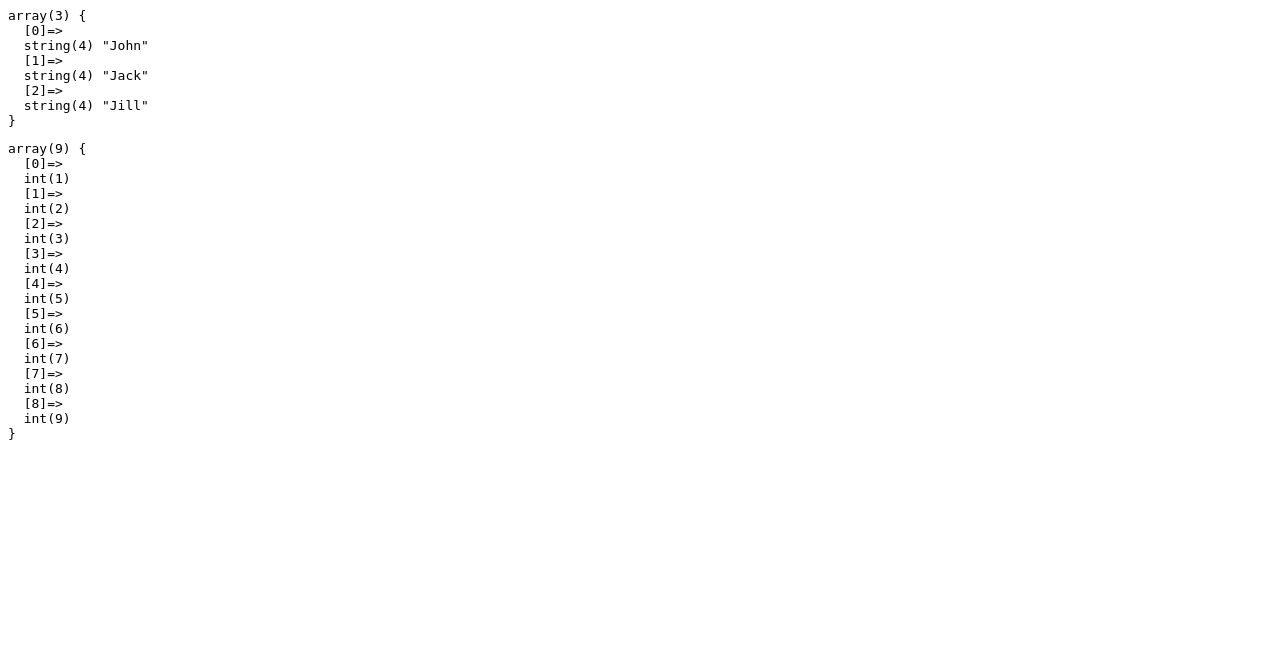
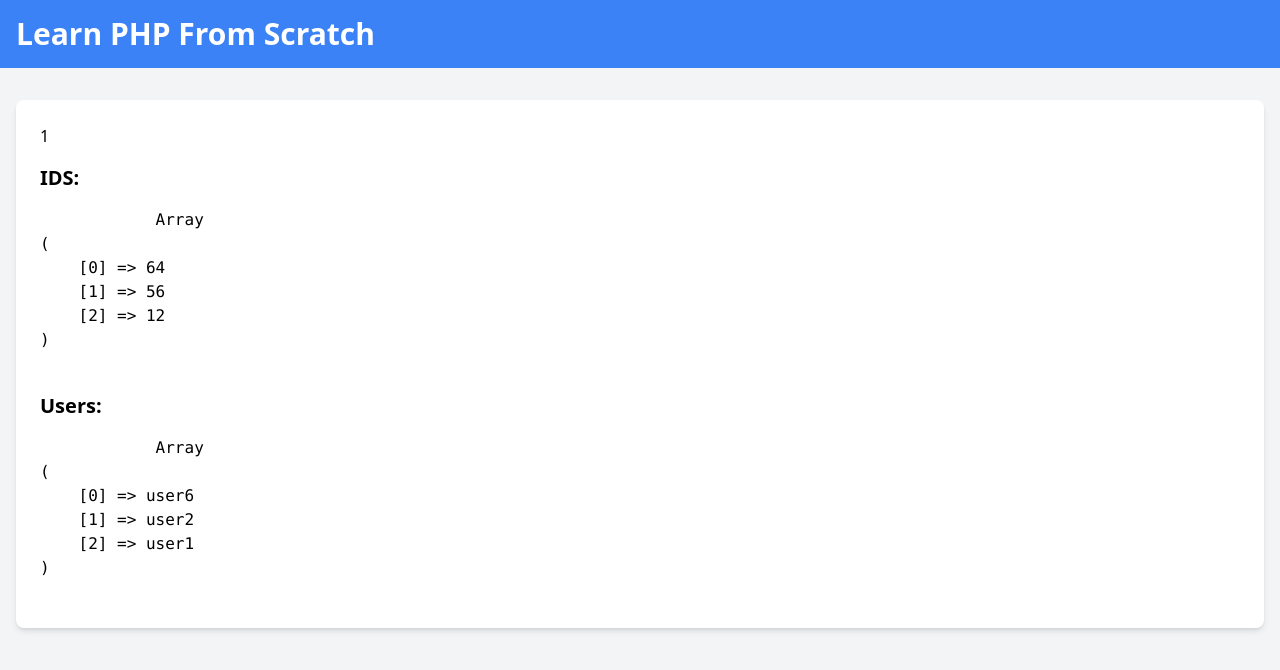
Before and after one commit to otabekkhabibullayev/php-sandbox, a PHP site: page / in a window 1280 px wide. Shown: the top 670 px of the page. Run offline with PHP 8.4, Linux system fonts and the light colour scheme; some libraries are stand-ins or nearby versions.

Commit message:
Array Functions

```diff
--- a/index.php
+++ b/index.php
@@ -1,13 +1,91 @@
 <?php
+    $output = null;
+    $ids = [12, 56, 34, 56];
+    $users = ['user2', 'user3', 'user1'];
 
-$names = Array('John', 'Jack', 'Jill');
-$numbers = [1,2,3,4,5,6,7,8,9];
+    $output = count($ids);
 
-function inspect($value) {
-    echo '<pre>';
-    var_dump($value);
-    echo '</pre>';
-};
+    // sort
+    sort($ids);
+    sort($users);
 
-inspect($names);
-inspect($numbers);
+    // rsort
+    rsort($ids);
+    rsort($users);
+
+    // array_push
+    array_push($ids, 199);
+    array_push($users, 'user4');
+
+    // array_pop
+    array_pop($ids);
+    array_pop($users);
+
+    // array_shift
+    array_shift($ids);
+    array_shift($users);
+
+    // array_unshift
+    array_unshift($ids, 81);
+    array_unshift($users, 'user6');
+
+    // array_slice
+    $ids2 = array_slice($ids, 1, 3);
+    //    var_dump($ids2);
+
+    // array_splice
+    array_splice($ids, 2, 1);
+    array_splice($ids, 0, 1, 64);
+
+    // array_sum
+    $output = array_sum($ids);
+
+    // array_search
+    $output = array_search('user1', $users);
+
+    // in_array
+    $output = in_array('user2', $users)
+
+    // explode
+
+
+
+    // implode
+?>
+
+<!doctype html>
+<html lang="en">
+<head>
+    <meta charset="UTF-8">
+    <meta name="viewport"
+          content="width=device-width, user-scalable=no, initial-scale=1.0, maximum-scale=1.0, minimum-scale=1.0">
+    <meta http-equiv="X-UA-Compatible" content="ie=edge">
+    <script src="https://cdn.tailwindcss.com"></script>
+    <title>Learn PHP From Scratch</title>
+</head>
+<body class="bg-gray-100">
+<header class="bg-blue-500 text-white p-4">
+    <div class="container mx-auto">
+        <h1 class="text-3xl font-semibold">Learn PHP From Scratch</h1>
+    </div>
+</header>
+<div class="container mx-auto p-4 mt-4">
+    <div class="bg-white rounded-lg shadow-md p-6">
+         <!-- output -->
+        <?=$output ?>
+        <h2 class="text-xl font-semibold py-4">IDS:</h2>
+        <pre>
+            <?php
+                print_r($ids);
+            ?>
+        </pre>
+        <h2 class="text-xl font-semibold py-4">Users:</h2>
+        <pre>
+            <?php
+                print_r($users);
+            ?>
+        </pre>
+    </div>
+</div>
+</body>
+</html>
```
